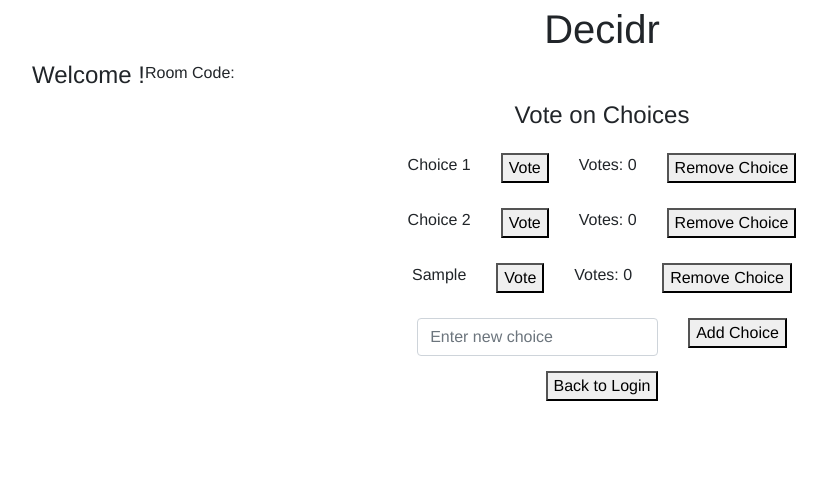
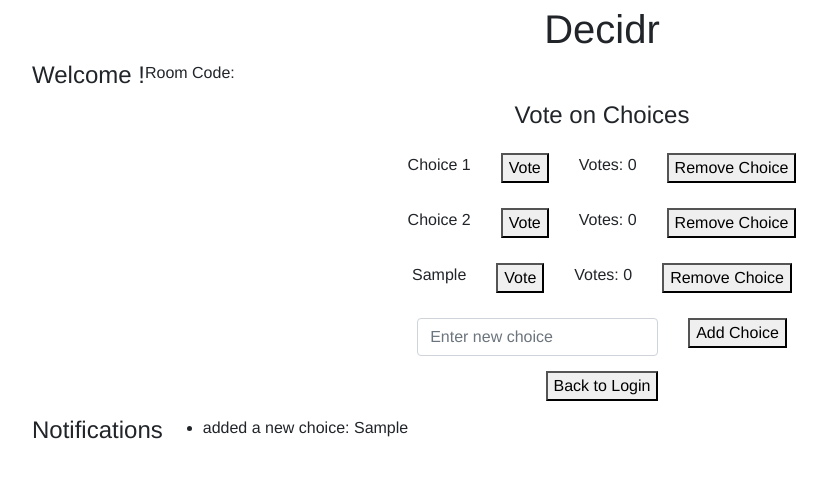
Before and after one commit to Katie500/Decidr, a React (Create React App) app in the folder client/: page /Lobby in a window 1280 px wide. Both pictures are taken after typing "Sample" into the empty fields and a click on the button "Add Choice". Shown: the top 478 px of the page, without its empty margins (38-865 px from the left). Built offline with nearby package versions, Linux system fonts and the light colour scheme; no server answers.

Commit message:
added the notification function

```diff
--- a/client/src/components/Views/Lobby.js
+++ b/client/src/components/Views/Lobby.js
@@ -13,7 +13,7 @@ function Lobby() {
   const room = state ? state.room : '';
   const username = state ? state.username : '';
 
-  // State to manage choices and votes
+  // State to manage choices, votes, and notifications
   const [choices, setChoices] = useState([
     { id: 1, text: "Choice 1", votes: 0 },
     { id: 2, text: "Choice 2", votes: 0 },
@@ -21,13 +21,21 @@ function Lobby() {
 
   const [newChoiceText, setNewChoiceText] = useState("");
   const [choiceCounter, setChoiceCounter] = useState(2);
+  const [notifications, setNotifications] = useState([]);
 
   const handleVote = (choiceId) => {
+    const votedChoice = choices.find((choice) => choice.id === choiceId);
     setChoices((prevChoices) =>
       prevChoices.map((choice) =>
         choice.id === choiceId ? { ...choice, votes: choice.votes + 1 } : choice
       )
     );
+
+    // Add a notification for the vote
+    setNotifications((prevNotifications) => [
+      ...prevNotifications,
+      `${username} voted for ${votedChoice.text}`,
+    ]);
   };
 
   const handleAddChoice = () => {
@@ -36,10 +44,23 @@ function Lobby() {
     setChoices((prevChoices) => [...prevChoices, newChoice]);
     setNewChoiceText(""); // Clear the input field after adding a choice
     setChoiceCounter(newChoiceId);
+
+    // Add a notification for adding a choice
+    setNotifications((prevNotifications) => [
+      ...prevNotifications,
+      `${username} added a new choice: ${newChoiceText}`,
+    ]);
   };
 
   const handleRemoveChoice = (choiceId) => {
+    const removedChoice = choices.find((choice) => choice.id === choiceId);
     setChoices((prevChoices) => prevChoices.filter((choice) => choice.id !== choiceId));
+
+    // Add a notification for removing a choice
+    setNotifications((prevNotifications) => [
+      ...prevNotifications,
+      `${username} removed a choice: ${removedChoice.text}`,
+    ]);
   };
 
   const renderChoices = () => {
@@ -98,6 +119,14 @@ function Lobby() {
           <button onClick={navigateBack}>Back to Login</button>
         </Col>
       </Row>
+      <Row>
+        <h4>Notifications</h4>
+        <ul>
+          {notifications.map((notification, index) => (
+            <li key={index}>{notification}</li>
+          ))}
+        </ul>
+      </Row>
     </Container>
   );
 }
```
